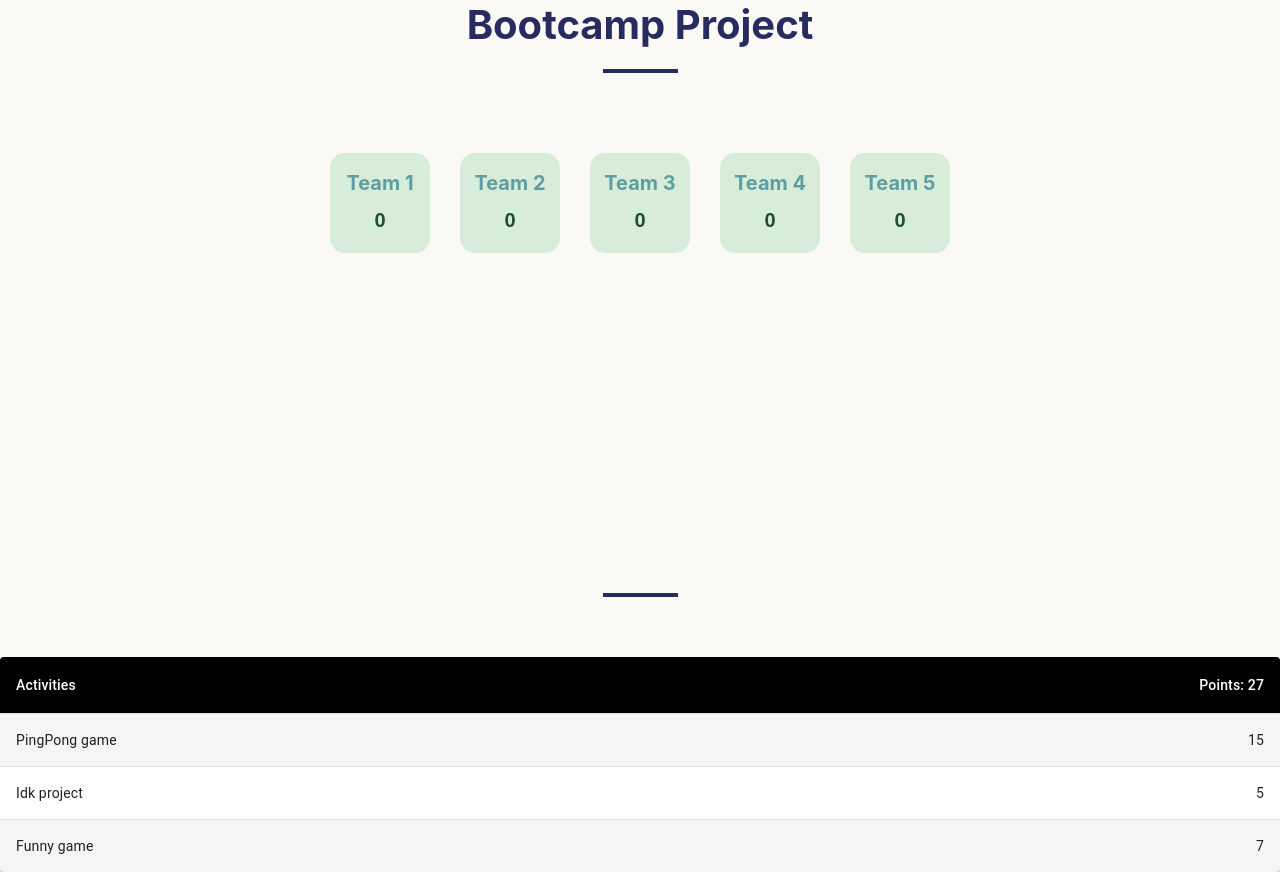
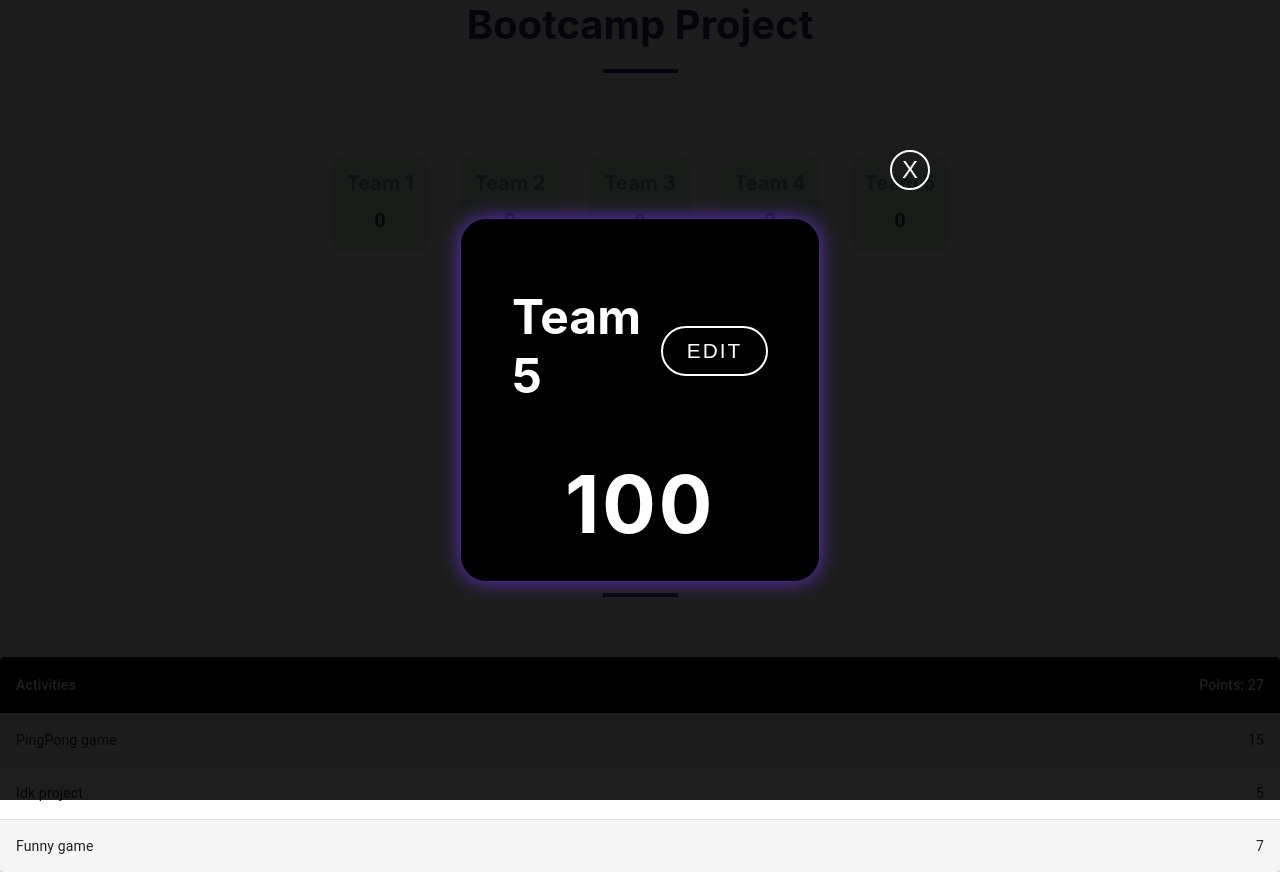
Before and after one commit to erik-vm/team-score-tracker, a React (Create React App) app: page / in a window 1280 px wide. Built offline with nearby package versions, Linux system fonts and the light colour scheme.

Commit message:
made team view as a module

```diff
--- a/src/App.js
+++ b/src/App.js
@@ -1,12 +1,15 @@
 import './App.css';
 import Teams from './components/Teams';
-import Activities from './components/Activities'
+import Activities from './components/Activities';
+import Team from './components/Team';
+
 
 function App() {
     return (
         <div className="App">
             <Teams />
             <Activities></Activities>
+            <Team/>
         </div>
     );
 }
--- a/src/components/Team.css
+++ b/src/components/Team.css
@@ -1,16 +1,27 @@
+
+
+
+
 .main-container {
-  position: relative;
+  position: absolute;
+  left: 0;
+  top: 0;;
   width: 100%;
   height: 100vh;
-  background-color: rgb(86, 80, 134);
+  background-color: rgba(0, 0, 0, 0.881);
   display: flex;
   justify-content: center;
   align-items: center;
+  opacity: 1;
+  transition: 500ms ease-in-out;
+}
+.main-container.closed{
+  opacity: 0;
 }
 .team-container {
   position: absolute;
   color: #fff;
-  background-color: rgba(0, 0, 0, 0.77);
+  background-color: rgb(0, 0, 0);
   width: 20%;
   height: 40%;
   display: flex;
@@ -18,7 +29,7 @@
   justify-content: center;
   align-items: center;
   border: 1px solid black;
-  box-shadow: 0px 0px 20px rgba(0, 0, 0, 0.64);
+  box-shadow: 0px 0px 20px rgb(101, 52, 205);
   border-radius: 25px;
   padding: 20px 50px;
 }
@@ -45,30 +56,31 @@
   cursor: pointer;
   transition: 500ms;
 }
-.btn:hover, a:hover{
+.btn:hover,
+a:hover {
   border: 2px solid rgb(255, 255, 255);
   background-color: #fff;
   color: rgb(38, 38, 38);
 }
-.score{
+.score {
   font-size: 5rem;
   font-weight: 700;
   letter-spacing: 2.5px;
 }
-.back{
+.close {
+  height: 40px;
+  width: 40px;
+  border-radius: 50%;
   position: absolute;
   right: 350px;
   top: 150px;
-    font-size: 1.3rem;
+  font-size: 1.5rem;
   background-color: transparent;
-    border: none;
+  border: solid 2px #fff;
+  color: #fff;
+  cursor: pointer;
+  transition: transform 1000ms ease-in-out;
 }
-.back a{
-    text-decoration: none;
-    color: #fff;
-    letter-spacing: 1.5px;
+.close:hover{
+  transform: rotate(360deg);
 }
-.back a:hover{
-    background-color: transparent;
-    border: none;
-}
--- a/src/components/Team.js
+++ b/src/components/Team.js
@@ -1,6 +1,15 @@
+import React, { Component, useState }  from 'react';
 import './Team.css'
 
-const Team = () => {
+const Team = (props) => {
+
+  const [teamName, setName] = useState(props.teamName);
+
+  const modelToggler= ()=>{
+    var mainContainer = document.querySelector(".main-container");
+    mainContainer.classList.toggle("closed");
+
+  }
   return (
 
     <div className="main-container">
@@ -8,7 +17,7 @@ const Team = () => {
         <div className="team-header"><h2>Team 5 </h2> <button className="btn">Edit</button></div>
         <div className="score">100</div>
       </div>
-      <div><button className="back"> <a href="#">Back</a></button></div>
+      <div><button className="close" onClick={modelToggler}>X</button></div>
     </div>
 
   );
```
Lines whose indentation alone changed are shown as unchanged.
